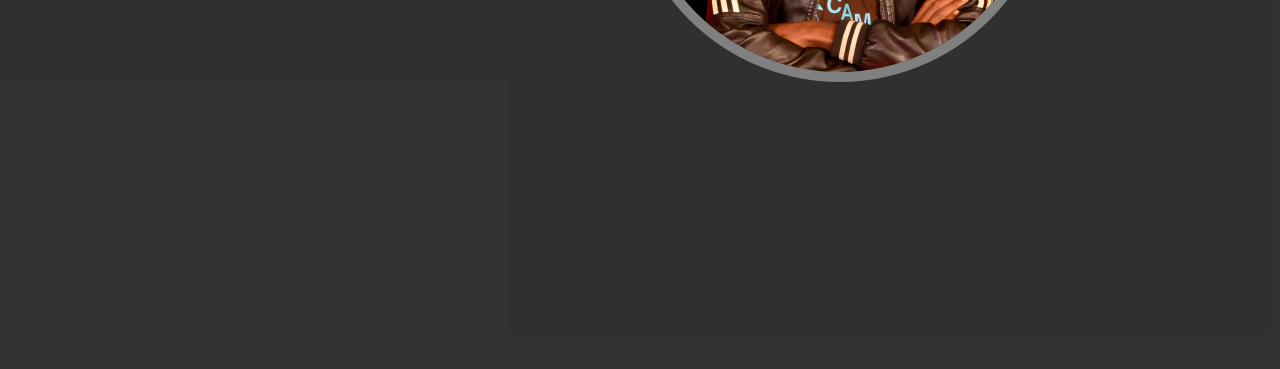
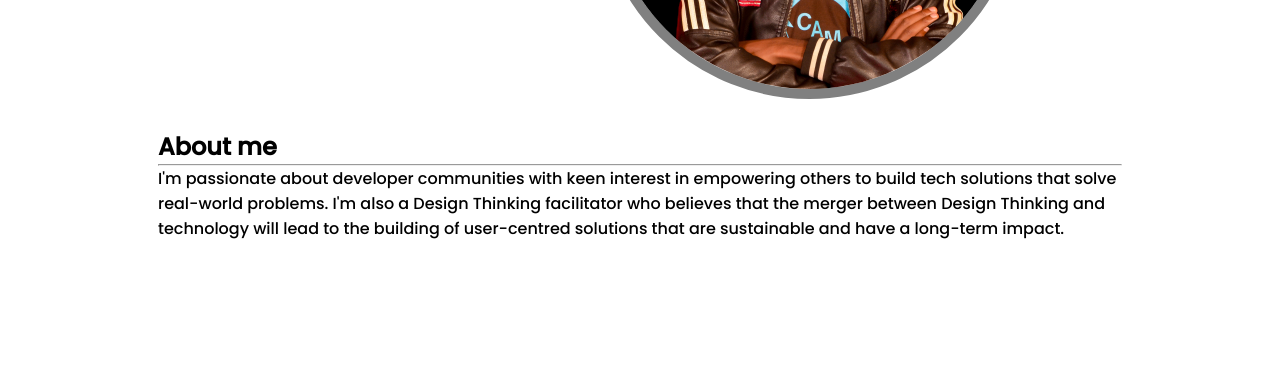
Before and after one commit to MugeraH/my-portfolio, a plain HTML site: page index.html in a window 1280 px wide. Shown: the part 431-800 px from the top of the page. Drawn offline with Linux system fonts and the light colour scheme.

Commit message:
change background color and text color of site

```diff
--- a/css/styles.css
+++ b/css/styles.css
@@ -3,14 +3,14 @@
   padding: 0;
   margin: 0;
   box-sizing: border-box;
-  color: white;
 }
 body,
 html {
   font-family: "Poppins", sans-serif;
-  background-color: rgba(29, 28, 28, 0.699);
+  /* background-color: rgba(29, 28, 28, 0.699); */
   position: relative;
   height: 100%;
+  color: black;
 }
 .container {
   margin: 1% 10%;
@@ -22,7 +22,8 @@ nav {
   display: flex;
   justify-content: space-between;
   align-items: center;
-  color: white;
+  color: black;
+  /* color: white; */
 }
 nav .logo {
   color: inherit;
@@ -56,8 +57,17 @@ nav ul li {
   border-bottom: 2px solid rgb(28, 162, 224);
 }
 
-section{
-  height: 100%;
+section {
+  height: 120%;
+  margin: 30px;
+}
+.introduction .profile .education .interests {
+  padding: 20px;
+  margin-top: 30px;
+  margin-bottom: 20px;
+  display: flex;
+  flex-wrap: wrap;
+  flex-direction: column;
 }
 
 .introduction {
--- a/index.html
+++ b/index.html
@@ -33,7 +33,20 @@
         </div>
       </section>
       <section>
-        <div class="profile" id="about-me"></div>
+        <div class="profile" id="about-me">
+          <div class="title">
+            <h2>About me</h2>
+            <hr />
+          </div>
+          <p>
+            I'm passionate about developer communities with keen interest in
+            empowering others to build tech solutions that solve real-world
+            problems. I'm also a Design Thinking facilitator who believes that
+            the merger between Design Thinking and technology will lead to the
+            building of user-centred solutions that are sustainable and have a
+            long-term impact.
+          </p>
+        </div>
       </section>
       <section>
         <div class="education" id="education"></div>
```
